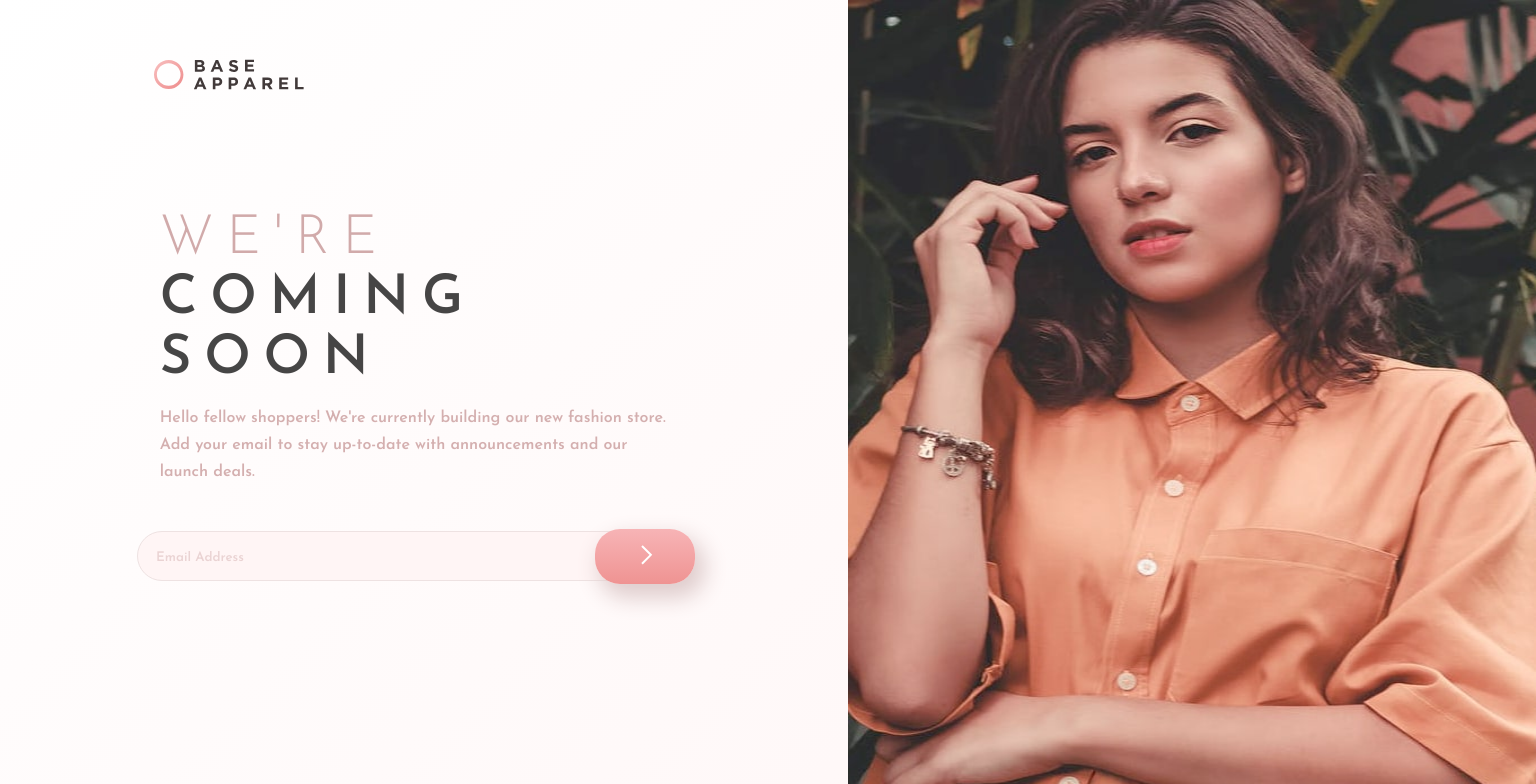
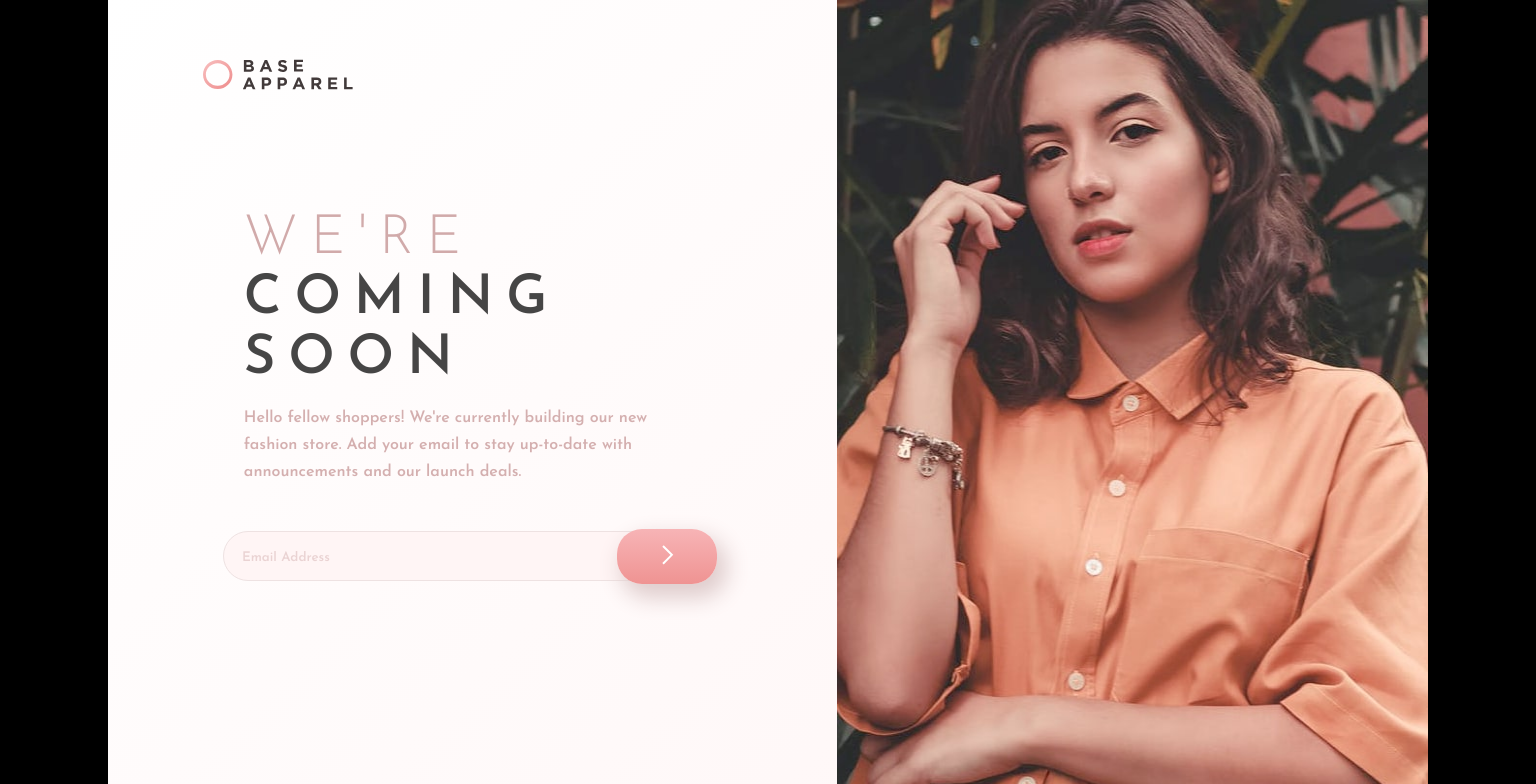
Before and after one commit to NexusLo/FEM-base_apparel, a React (Create React App) app: page / in a window 1536 px wide. Shown: the top 784 px of the page. Built offline with nearby package versions, Linux system fonts and the light colour scheme.

Commit message:
first commit 03 april

```diff
--- a/src/components/landing/styles.css
+++ b/src/components/landing/styles.css
@@ -287,9 +287,8 @@
         align-items: center;
     }
     .project{
-        width: 100%;
-        min-width: 1350px;
-        max-width: 1650px;
+        width: 1320px;
+        min-width: 1170px;
         height: 100%;
         display: flex;
         flex-direction: row;
```
